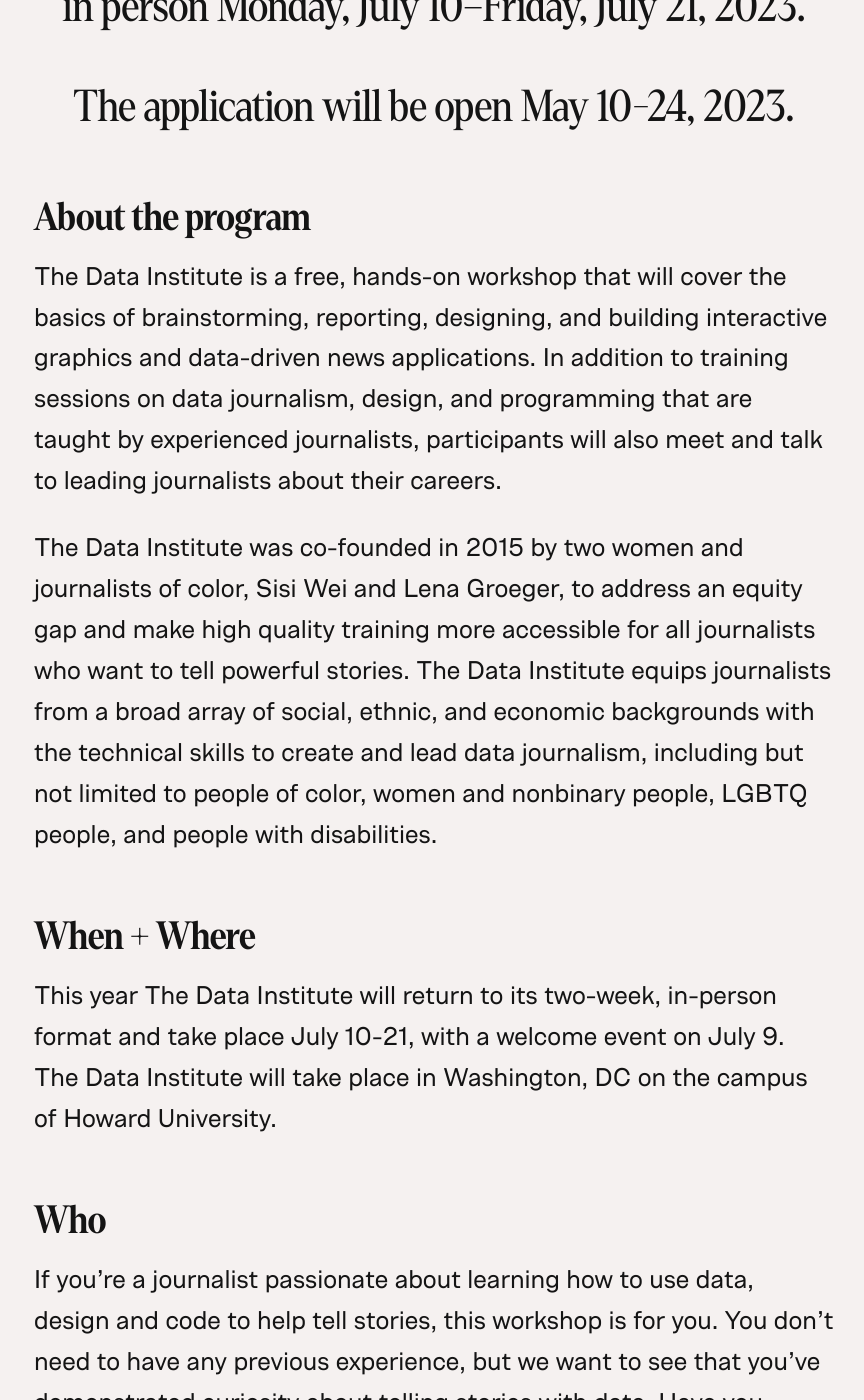
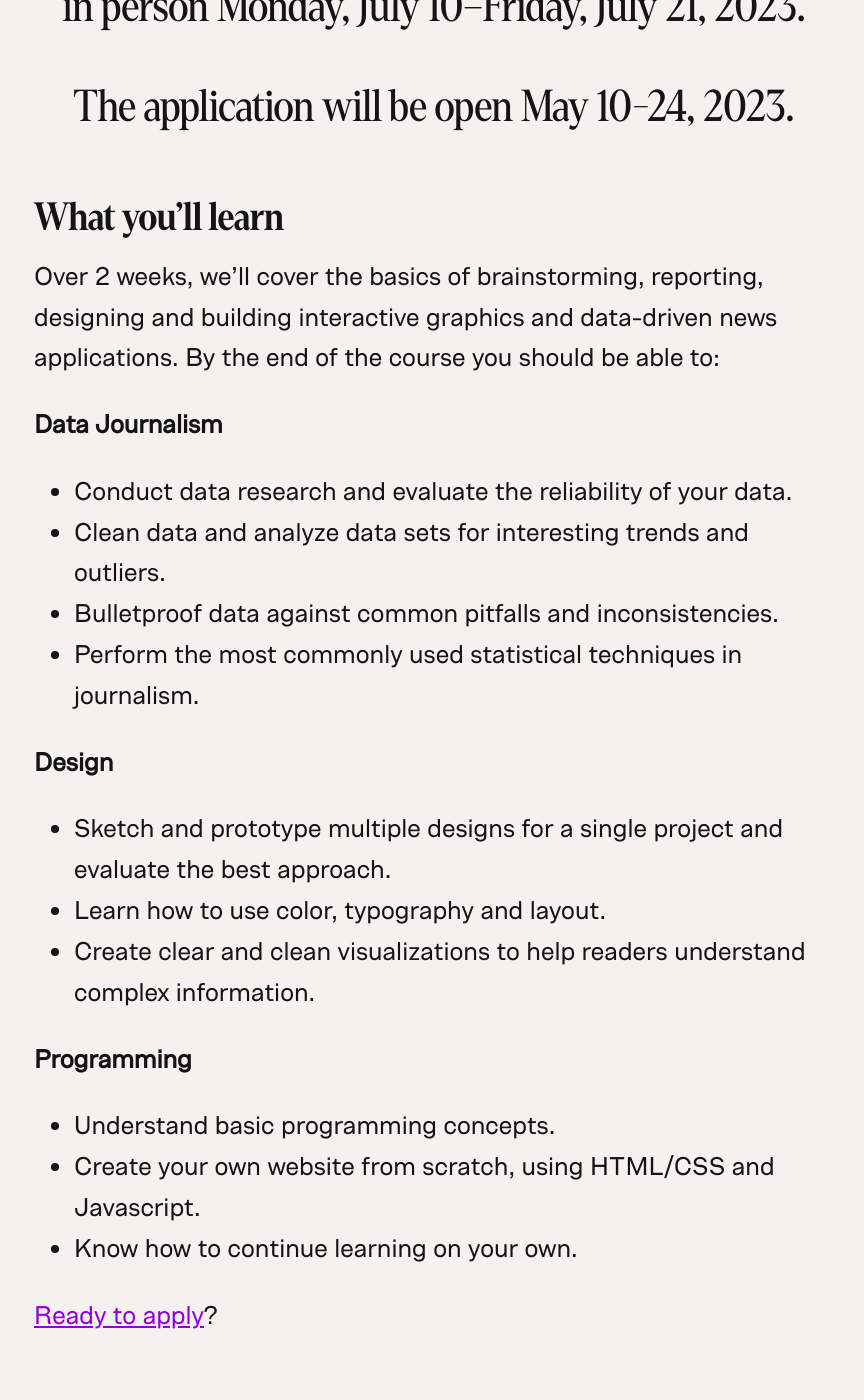
Before and after one commit to OpenNews/datainstitute-website, a Jekyll site: the page built from homepage.md, in a window 1280 px wide and 1400 px high, scrolled down 949 px. Shown: the whole window, without its empty margins (206-1070 px from the left). Built offline with Jekyll 4.4.1, drawn with Linux system fonts in a browser that asks for light colours.

Commit message:
testing out staging update!

```diff
--- a/homepage.md
+++ b/homepage.md
@@ -13,6 +13,32 @@ logo_link: /
 
 
 <span id="what"></span>
+
+## What you'll learn
+
+Over 2 weeks, we'll cover the basics of brainstorming, reporting, designing and building interactive graphics and data-driven news applications. By the end of the course you should be able to:
+
+**Data Journalism**
+
+* Conduct data research and evaluate the reliability of your data.
+* Clean data and analyze data sets for interesting trends and outliers.
+* Bulletproof data against common pitfalls and inconsistencies.
+* Perform the most commonly used statistical techniques in journalism.
+
+**Design**
+
+* Sketch and prototype multiple designs for a single project and evaluate the best approach.
+* Learn how to use color, typography and layout.
+* Create clear and clean visualizations to help readers understand complex information.
+
+**Programming**
+
+* Understand basic programming concepts.
+* Create your own website from scratch, using HTML/CSS and Javascript.
+* Know how to continue learning on your own.
+
+[Ready to apply](https://airtable.com/shrC5s1Jzf9tqZd4t)?
+
 
 ## About the program
 
```
